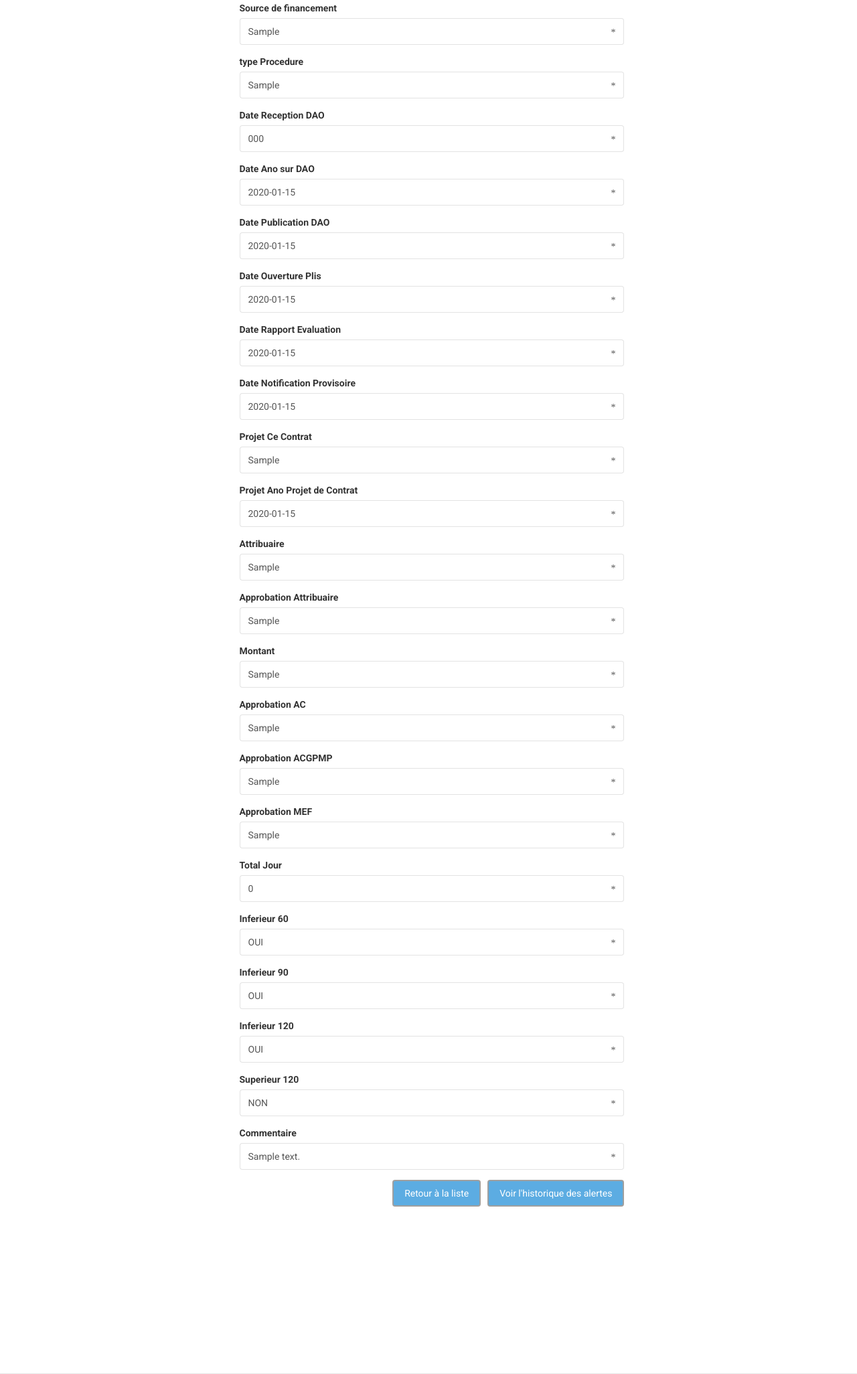
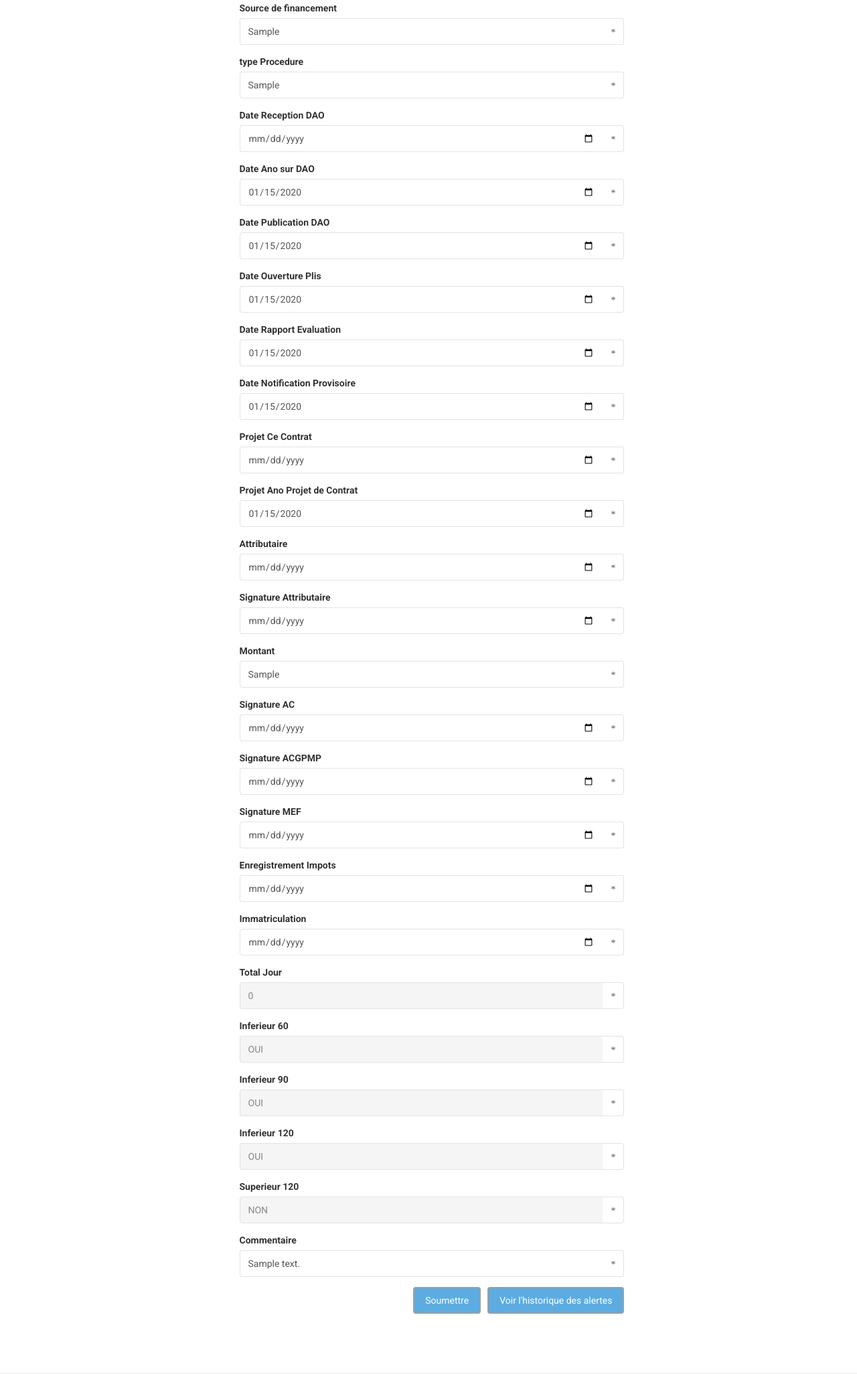
Before and after one commit to Emperatorr/pgp, a PHP site: page /projet.php?id=1 in a window 1280 px wide. Shown: the part 249-2301 px from the top of the page at 67% size. Run offline with PHP 8.4, Linux system fonts and the light colour scheme; tables that the repository leaves empty hold one stand-in row (values such as "Sample post"); some libraries are stand-ins or nearby versions; some web fonts are replaced.

Commit message:
Update projet.php

```diff
--- a/projet.php
+++ b/projet.php
@@ -42,7 +42,7 @@
             $action = "Update";
 
         } else {
-            $_SESSION['id'] = null;
+            $_SESSION['id'] = 0;
             $isEdition = false ;
             $page_title = "Nouveau Projet";
             $action = "Insert";
@@ -60,9 +60,12 @@
 			require_once('bd/CRUD.php');
 			$obj_bdd = new CRUD ($bdd);
 
+			if($_SESSION['id'] != 0){
 			$projet = $obj_bdd -> selectProjetById($_SESSION['id']);
             $res = etatProjet($_SESSION['id'], $obj_bdd);
             $totalJour  = (int) totalJour($_SESSION['id'], $obj_bdd);
+			}else{$totalJour  = 0;}
+
 
 			$autoriteContractante = ((isset($_POST['autoriteContractante']) && !empty($_POST['autoriteContractante'])) ? htmlspecialchars($_POST['autoriteContractante']) : ((isset($projet) && !empty($projet)) ? $projet -> getAutoriteContractante() : '' ));
             $description = ((isset($_POST['description']) && !empty($_POST['description'])) ? htmlspecialchars($_POST['description']) : ((isset($projet) && !empty($projet)) ? $projet -> getDescription() : '' ));
@@ -83,16 +86,25 @@
             $approbationAC = ((isset($_POST['approbationAC']) && !empty($_POST['approbationAC'])) ? $_POST['approbationAC'] : ((isset($projet) && !empty($projet)) ? $projet -> getApprobationAC() : '' ));
             $approbationACGPMP = ((isset($_POST['approbationACGPMP']) && !empty($_POST['approbationACGPMP'])) ? htmlspecialchars($_POST['approbationACGPMP']) : ((isset($projet) && !empty($projet)) ? $projet -> getApprobationACGPMP() : '' ));
             $approbationMEF = ((isset($_POST['approbationMEF']) && !empty($_POST['approbationMEF'])) ? htmlspecialchars($_POST['approbationMEF']) : ((isset($projet) && !empty($projet)) ? $projet -> getApprobationMEF() : '' ));
-           // $totalJour = ((isset($_POST['totalJour']) && !empty($_POST['totalJour'])) ? htmlspecialchars($_POST['totalJour']) : ((isset($projet) && !empty($projet)) ? $projet -> getTotalJour() : '' ));
+            $enregistrementImpots = ((isset($_POST['enregistrementImpots']) && !empty($_POST['enregistrementImpots'])) ? htmlspecialchars($_POST['enregistrementImpots']) : ((isset($projet) && !empty($projet)) ? $projet -> getEnregistrementImpots() : '' ));
+            $immatriculation = ((isset($_POST['immatriculation']) && !empty($_POST['immatriculation'])) ? htmlspecialchars($_POST['immatriculation']) : ((isset($projet) && !empty($projet)) ? $projet -> getImmatriculation() : '' ));
+
+		   // $totalJour = ((isset($_POST['totalJour']) && !empty($_POST['totalJour'])) ? htmlspecialchars($_POST['totalJour']) : ((isset($projet) && !empty($projet)) ? $projet -> getTotalJour() : '' ));
            // $inferieur60 = ((isset($_POST['inferieur60']) && !empty($_POST['inferieur60'])) ? htmlspecialchars($_POST['inferieur60']) : ((isset($projet) && !empty($projet)) ? $projet -> getInferieur60() : '' ));
            // $inferieur90 = ((isset($_POST['inferieur90']) && !empty($_POST['inferieur90'])) ? htmlspecialchars($_POST['inferieur90']) : ((isset($projet) && !empty($projet)) ? $projet -> getInferieur90() : '' ));
            // $inferieur120 = ((isset($_POST['inferieur120']) && !empty($_POST['inferieur120'])) ? htmlspecialchars($_POST['inferieur120']) : ((isset($projet) && !empty($projet)) ? $projet -> getInferieur120() : '' ));
            // $superieur120 = ((isset($_POST['superieur120']) && !empty($_POST['superieur120'])) ? htmlspecialchars($_POST['superieur120']) : ((isset($projet) && !empty($projet)) ? $projet -> getSuperieur120() : '' ));
-            $inferieur60 = ($totalJour < 60 ) ? 'OUI' : 'NON' ;
+            if($_SESSION['id'] != 0){
+			$inferieur60 = ($totalJour < 60 ) ? 'OUI' : 'NON' ;
             $inferieur90 = ($totalJour < 90 ) ? 'OUI' : 'NON' ;
             $inferieur120 = ($totalJour < 120 ) ? 'OUI' : 'NON' ;
             $superieur120 = ($totalJour > 120 ) ? 'OUI' : 'NON' ;
-
+            }else {
+			$inferieur60 = 'NON' ;
+            $inferieur90 = 'NON' ;
+            $inferieur120 = 'NON' ;
+            $superieur120 ='NON' ;
+			}
             $commentaire = ((isset($_POST['commentaire']) && !empty($_POST['commentaire'])) ? htmlspecialchars($_POST['commentaire']) : ((isset($projet) && !empty($projet)) ? $projet -> getCommentaire() : '' ));
 
 			if(isset($_POST['action']) && $_POST['action']){
@@ -113,6 +125,8 @@
                 $projet -> setapprobationAC($approbationAC);
                 $projet -> setapprobationACGPMP($approbationACGPMP);
                 $projet -> setapprobationMEF($approbationMEF);
+                $projet -> setEnregistrementImpots($enregistrementImpots);
+                $projet -> setImmatriculation($immatriculation);
                 $projet -> settotalJour($totalJour);
                 $projet -> setInferieur60($inferieur60);
                 $projet -> setInferieur90($inferieur90);
@@ -157,7 +171,7 @@
 				</div>";
             }
 		?>
-		<form role="form" action = 'data.php' method='POST'>
+		<form role="form" action = 'projet.php' method='POST'>
             <div class="col-lg-8 center">
               <div class="form-group">
                     <label for="autoriteContractante">Autorité Contractante</label>
@@ -191,70 +205,70 @@
                 <div class="form-group">
                     <label for="dateReceptionDAO">Date Reception DAO</label>
                     <div class="input-group">
-                        <input type="text" class="form-control" name="dateReceptionDAO" id="dateReceptionDAO"   <?php echo"value='$dateReceptionDAO'" ;?> >
+                        <input type="date" class="form-control" name="dateReceptionDAO" id="dateReceptionDAO"   <?php echo"value='$dateReceptionDAO'" ;?> >
                         <span class="input-group-addon"><span class="glyphicon glyphicon-asterisk"></span></span>
                     </div>
                 </div>
 				 <div class="form-group">
                     <label for="dateAnoSurDAO">Date Ano sur DAO</label>
                     <div class="input-group">
-                        <input type="text" class="form-control" name="dateAnoSurDAO" id="dateAnoSurDAO" placeholder="date ano sur DAO"   <?php echo"value='$dateAnoSurDAO'" ;?> >
+                        <input type="date" class="form-control" name="dateAnoSurDAO" id="dateAnoSurDAO" placeholder="date ano sur DAO"   <?php echo"value='$dateAnoSurDAO'" ;?> >
                         <span class="input-group-addon"><span class="glyphicon glyphicon-asterisk"></span></span>
                     </div>
                 </div>
                 <div class="form-group">
                     <label for="datePublicationDAO">Date Publication DAO </label>
                     <div class="input-group">
-                        <input type="text" class="form-control" name="datePublicationDAO" id="datePublicationDAO"   <?php echo"value='$datePublicationDAO'" ;?> >
+                        <input type="date" class="form-control" name="datePublicationDAO" id="datePublicationDAO"   <?php echo"value='$datePublicationDAO'" ;?> >
                         <span class="input-group-addon"><span class="glyphicon glyphicon-asterisk"></span></span>
                     </div>
                 </div>
                  <div class="form-group">
                     <label for="dateOuverturePlis">Date Ouverture Plis</label>
                     <div class="input-group">
-                        <input type="text" class="form-control" name="dateOuverturePlis" id="dateOuverturePlis"   <?php echo"value='$dateOuverturePlis'" ;?> >
+                        <input type="date" class="form-control" name="dateOuverturePlis" id="dateOuverturePlis"   <?php echo"value='$dateOuverturePlis'" ;?> >
                         <span class="input-group-addon"><span class="glyphicon glyphicon-asterisk"></span></span>
                     </div>
                 </div>
                 <div class="form-group">
                     <label for="dateRapportEvaluation">Date Rapport Evaluation</label>
                     <div class="input-group">
-                        <input type="text" class="form-control" name="dateRapportEvaluation" id="dateRapportEvaluation"   <?php echo"value='$dateRapportEvaluation'" ;?> >
+                        <input type="date" class="form-control" name="dateRapportEvaluation" id="dateRapportEvaluation"   <?php echo"value='$dateRapportEvaluation'" ;?> >
                         <span class="input-group-addon"><span class="glyphicon glyphicon-asterisk"></span></span>
                     </div>
                 </div>
                  <div class="form-group">
                     <label for="dateNotifProvisoir">Date Notification Provisoire</label>
                     <div class="input-group">
-                        <input type="text" class="form-control" name="dateNotifProvisoir" id="dateNotifProvisoir"   <?php echo"value='$dateNotifProvisoir'" ;?> >
+                        <input type="date" class="form-control" name="dateNotifProvisoir" id="dateNotifProvisoir"   <?php echo"value='$dateNotifProvisoir'" ;?> >
                         <span class="input-group-addon"><span class="glyphicon glyphicon-asterisk"></span></span>
                     </div>
                 </div>
                  <div class="form-group">
                     <label for="projetNegoContrat">Projet Ce Contrat</label>
                     <div class="input-group">
-                        <input type="text" class="form-control" name="projetNegoContrat" id="projetNegoContrat"   <?php echo"value='$projetNegoContrat'" ;?> >
+                        <input type="date" class="form-control" name="projetNegoContrat" id="projetNegoContrat"   <?php echo"value='$projetNegoContrat'" ;?> >
                         <span class="input-group-addon"><span class="glyphicon glyphicon-asterisk"></span></span>
                     </div>
                 </div>
                 <div class="form-group">
                     <label for="dateAnoProjetContrat">Projet Ano Projet de Contrat</label>
                     <div class="input-group">
-                        <input type="text" class="form-control" name="dateAnoProjetContrat" id="dateAnoProjetContrat"   <?php echo"value='$dateAnoProjetContrat'" ;?> >
+                        <input type="date" class="form-control" name="dateAnoProjetContrat" id="dateAnoProjetContrat"   <?php echo"value='$dateAnoProjetContrat'" ;?> >
                         <span class="input-group-addon"><span class="glyphicon glyphicon-asterisk"></span></span>
                     </div>
                 </div>
                  <div class="form-group">
-                    <label for="attribuaire">Attribuaire</label>
+                    <label for="attribuaire">Attributaire</label>
                     <div class="input-group">
-                        <input type="text" class="form-control" name="attribuaire" id="attribuaire"   <?php echo"value='$attribuaire'" ;?> >
+                        <input type="date" class="form-control" name="attribuaire" id="attribuaire"   <?php echo"value='$attribuaire'" ;?> >
                         <span class="input-group-addon"><span class="glyphicon glyphicon-asterisk"></span></span>
                     </div>
                 </div>
                  <div class="form-group">
-                    <label for="approbationAttribuaire">Approbation Attribuaire</label>
+                    <label for="approbationAttribuaire">Signature Attributaire</label>
                     <div class="input-group">
-                        <input type="text" class="form-control" name="approbationAttribuaire" id="approbationAttribuaire"   <?php echo"value='$approbationAttribuaire'" ;?> >
+                        <input type="date" class="form-control" name="approbationAttribuaire" id="approbationAttribuaire"   <?php echo"value='$approbationAttribuaire'" ;?> >
                         <span class="input-group-addon"><span class="glyphicon glyphicon-asterisk"></span></span>
                     </div>
                 </div>
@@ -266,51 +280,65 @@
                     </div>
                 </div>
                 <div class="form-group">
-                    <label for="approbationAC">Approbation AC</label>
+                    <label for="approbationAC">Signature AC</label>
                     <div class="input-group">
-                        <input type="text" class="form-control" name="approbationAC" id="approbationAC"   <?php echo"value='$approbationAC'" ;?> >
+                        <input type="date" class="form-control" name="approbationAC" id="approbationAC"   <?php echo"value='$approbationAC'" ;?> >
                         <span class="input-group-addon"><span class="glyphicon glyphicon-asterisk"></span></span>
                     </div>
                 </div>
                  <div class="form-group">
-                    <label for="approbationACGPMP">Approbation ACGPMP</label>
+                    <label for="approbationACGPMP">Signature ACGPMP</label>
                     <div class="input-group">
-                        <input type="text" class="form-control" name="approbationACGPMP" id="approbationACGPMP"   <?php echo"value='$approbationACGPMP'" ;?> >
+                        <input type="date" class="form-control" name="approbationACGPMP" id="approbationACGPMP"   <?php echo"value='$approbationACGPMP'" ;?> >
                         <span class="input-group-addon"><span class="glyphicon glyphicon-asterisk"></span></span>
                     </div>
                 </div>
                  <div class="form-group">
-                    <label for="approbationMEF">Approbation MEF</label>
+                    <label for="approbationMEF">Signature MEF</label>
                     <div class="input-group">
-                        <input type="text" class="form-control" name="approbationMEF" id="approbationMEF"   <?php echo"value='$approbationMEF'" ;?> >
+                        <input type="date" class="form-control" name="approbationMEF" id="approbationMEF"   <?php echo"value='$approbationMEF'" ;?> >
+                        <span class="input-group-addon"><span class="glyphicon glyphicon-asterisk"></span></span>
+                    </div>
+                </div>
+				<div class="form-group">
+                    <label for="enregistrementImpots">Enregistrement Impots</label>
+                    <div class="input-group">
+                        <input type="date" class="form-control" name="enregistrementImpots" id="enregistrementImpots"   <?php echo"value='$enregistrementImpots'" ;?> >
+                        <span class="input-group-addon"><span class="glyphicon glyphicon-asterisk"></span></span>
+                    </div>
+                </div>
+				<div class="form-group">
+                    <label for="immatriculation">Immatriculation</label>
+                    <div class="input-group">
+                        <input type="date" class="form-control" name="immatriculation" id="immatriculation"   <?php echo"value='$immatriculation'" ;?> >
                         <span class="input-group-addon"><span class="glyphicon glyphicon-asterisk"></span></span>
                     </div>
                 </div>
                 <div class="form-group">
                     <label for="totalJour">Total Jour</label>
                     <div class="input-group">
-                        <input type="text" class="form-control" name="totalJour" id="totalJour"   <?php echo"value='$totalJour'" ;?> >
+                        <input type="text" class="form-control" name="totalJour" id="totalJour" disabled="disabled"  <?php echo"value='$totalJour'" ;?> >
                         <span class="input-group-addon"><span class="glyphicon glyphicon-asterisk"></span></span>
                     </div>
                 </div>
                 <div class="form-group">
                     <label for="inferieur60"> Inferieur 60 </label>
                     <div class="input-group">
-                        <input type="text" class="form-control" name="inferieur60" id="inferieur60" placeholder="inferieur 60"  <?php echo"value='$inferieur60'" ;?>>
+                        <input type="text" class="form-control" name="inferieur60" id="inferieur60" placeholder="inferieur 60" disabled="disabled" <?php echo"value='$inferieur60'" ;?>>
                         <span class="input-group-addon"><span class="glyphicon glyphicon-asterisk"></span></span>
                     </div>
                 </div>
                  <div class="form-group">
                     <label for="inferieur90"> Inferieur 90 </label>
                     <div class="input-group">
-                        <input type="text" class="form-control" name="inferieur90" id="inferieur90" placeholder="inferieur 90"  <?php echo"value='$inferieur90'" ;?>>
+                        <input type="text" class="form-control" name="inferieur90" id="inferieur90" placeholder="inferieur 90" disabled="disabled" <?php echo"value='$inferieur90'" ;?>>
                         <span class="input-group-addon"><span class="glyphicon glyphicon-asterisk"></span></span>
                     </div>
                 </div>
                  <div class="form-group">
                     <label for="inferieur120"> Inferieur 120 </label>
                     <div class="input-group">
-                        <input type="text" class="form-control" name="inferieur120" id="inferieur120" placeholder="inferieur 120"  <?php echo"value='$inferieur120'" ;?>>
+                        <input type="text" class="form-control" name="inferieur120" id="inferieur120" placeholder="inferieur 120" disabled="disabled"  <?php echo"value='$inferieur120'" ;?>>
                         <span class="input-group-addon"><span class="glyphicon glyphicon-asterisk"></span></span>
                     </div>
                 </div>
@@ -318,7 +346,7 @@
                 <div class="form-group">
                     <label for="superieur120"> Superieur 120 </label>
                     <div class="input-group">
-                        <input type="text" class="form-control" name="superieur120" id="superieur120" placeholder="superieur 120"  <?php echo"value='$superieur120'" ;?>>
+                        <input type="text" class="form-control" name="superieur120" id="superieur120" placeholder="superieur 120" disabled="disabled" <?php echo"value='$superieur120'" ;?>>
                         <span class="input-group-addon"><span class="glyphicon glyphicon-asterisk"></span></span>
                     </div>
                 </div>
@@ -331,9 +359,10 @@
                     </div>
                 </div>
 
+
 				<input type ='hidden' name = 'action' <?php echo"value='$action'" ;?> />
                 <a <?php echo "href='alertes.php?projet=$_SESSION[id]'"; ?> class="btn btn-info pull-right" style ="margin-left:10px;">Voir l'historique des alertes</a>
-                <input type="submit" name="submit" id="submit" value="Retour à la liste " class="btn btn-info pull-right">
+                <input type="submit" name="submit" id="submit" value="Soumettre " class="btn btn-info pull-right">
 
 
             </div>
```
